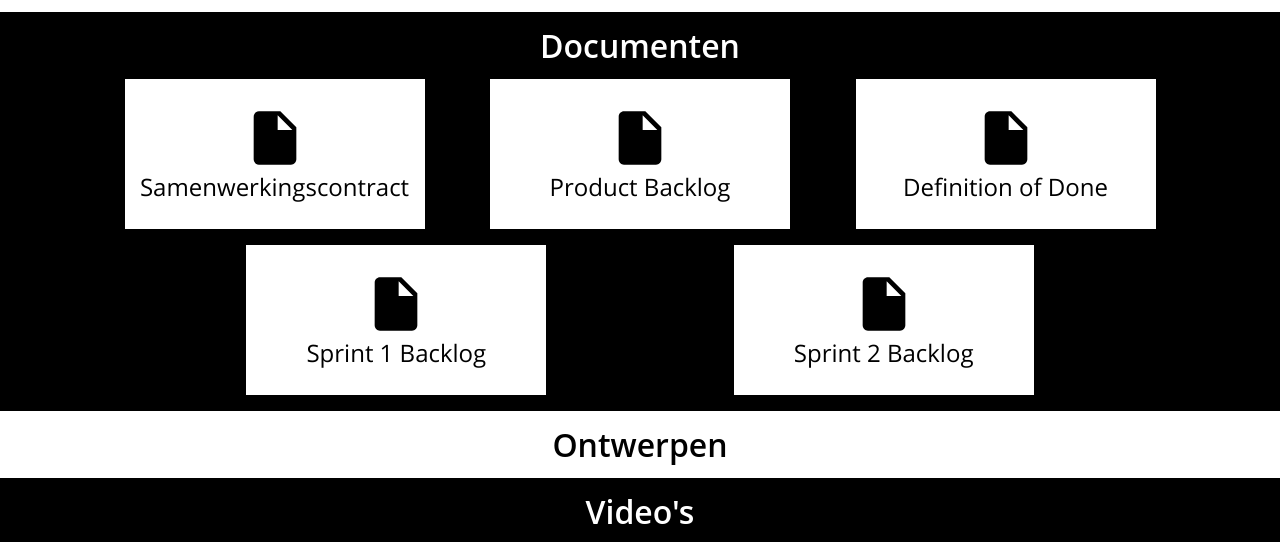
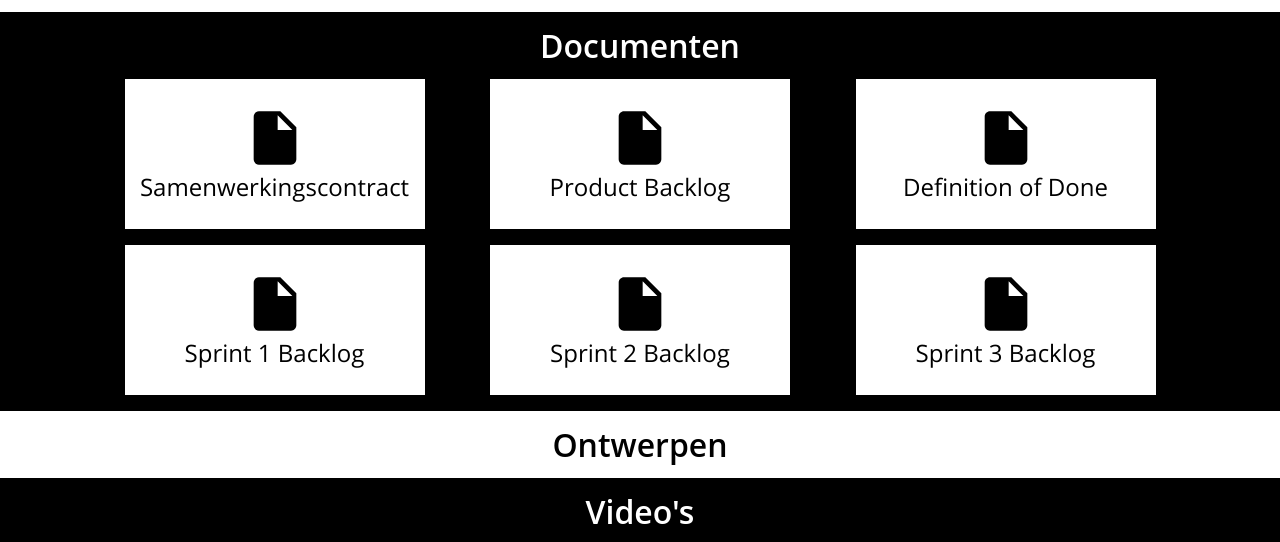
Before and after one commit to MidiRack/Website, a plain HTML site: page index.html in a window 1280 px wide. Shown: the part 696-1238 px from the top of the page. Drawn offline with Linux system fonts and the light colour scheme; no server answers; a web font is replaced by a local one.

Commit message:
Added Sprint 3 Backlog

```diff
--- a/index.html
+++ b/index.html
@@ -138,6 +138,11 @@
 						<img class="svg" src="static/images/files.svg" />
 						<span>Sprint 2 Backlog</span>
 					</div>
+
+					<div class="item" href="static/files/sprintplanning3.pdf">
+						<img class="svg" src="static/images/files.svg" />
+						<span>Sprint 3 Backlog</span>
+					</div>
 				</div>
 			</div>
 
```
Also changed, not shown: 1 other file.
